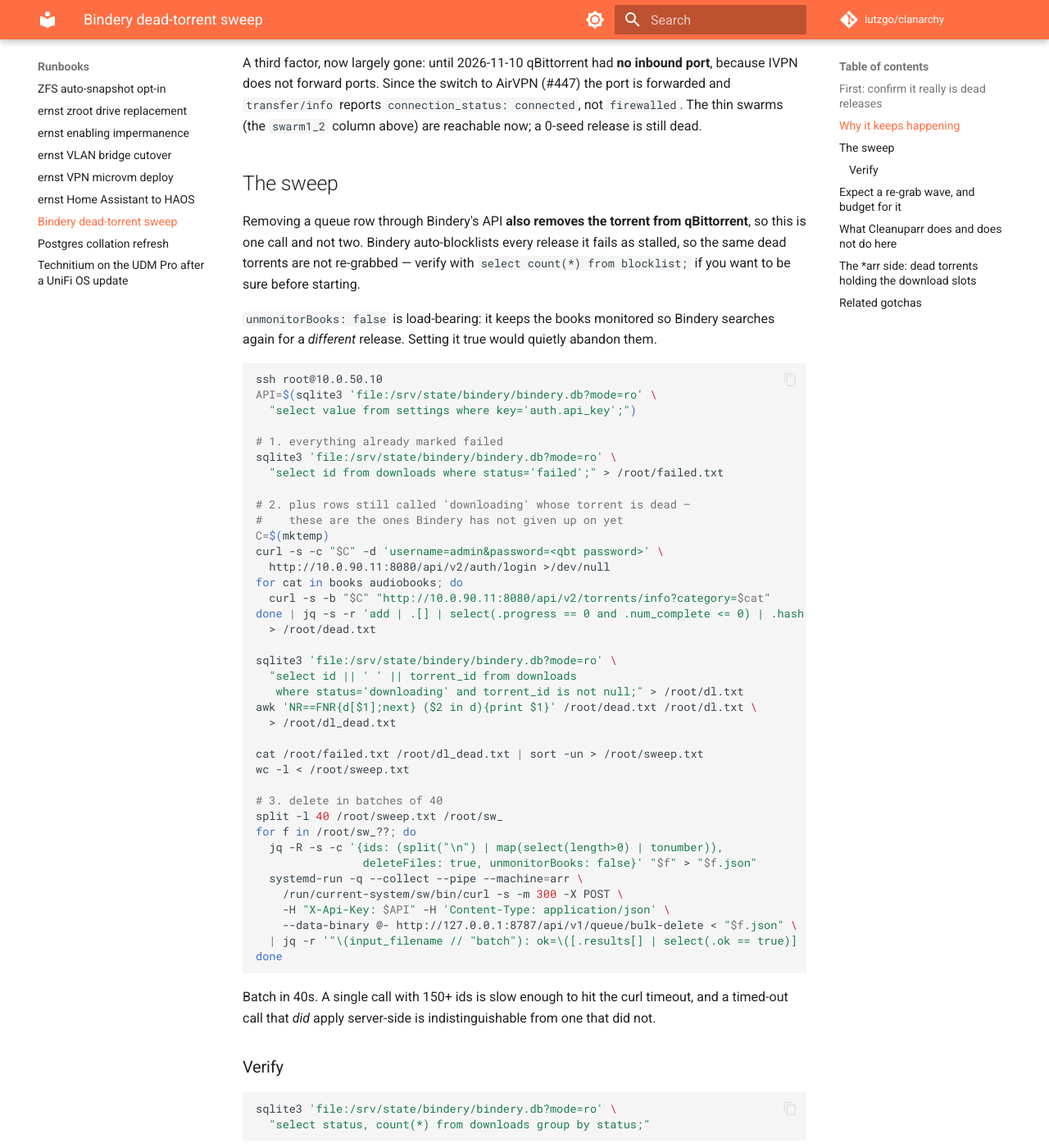
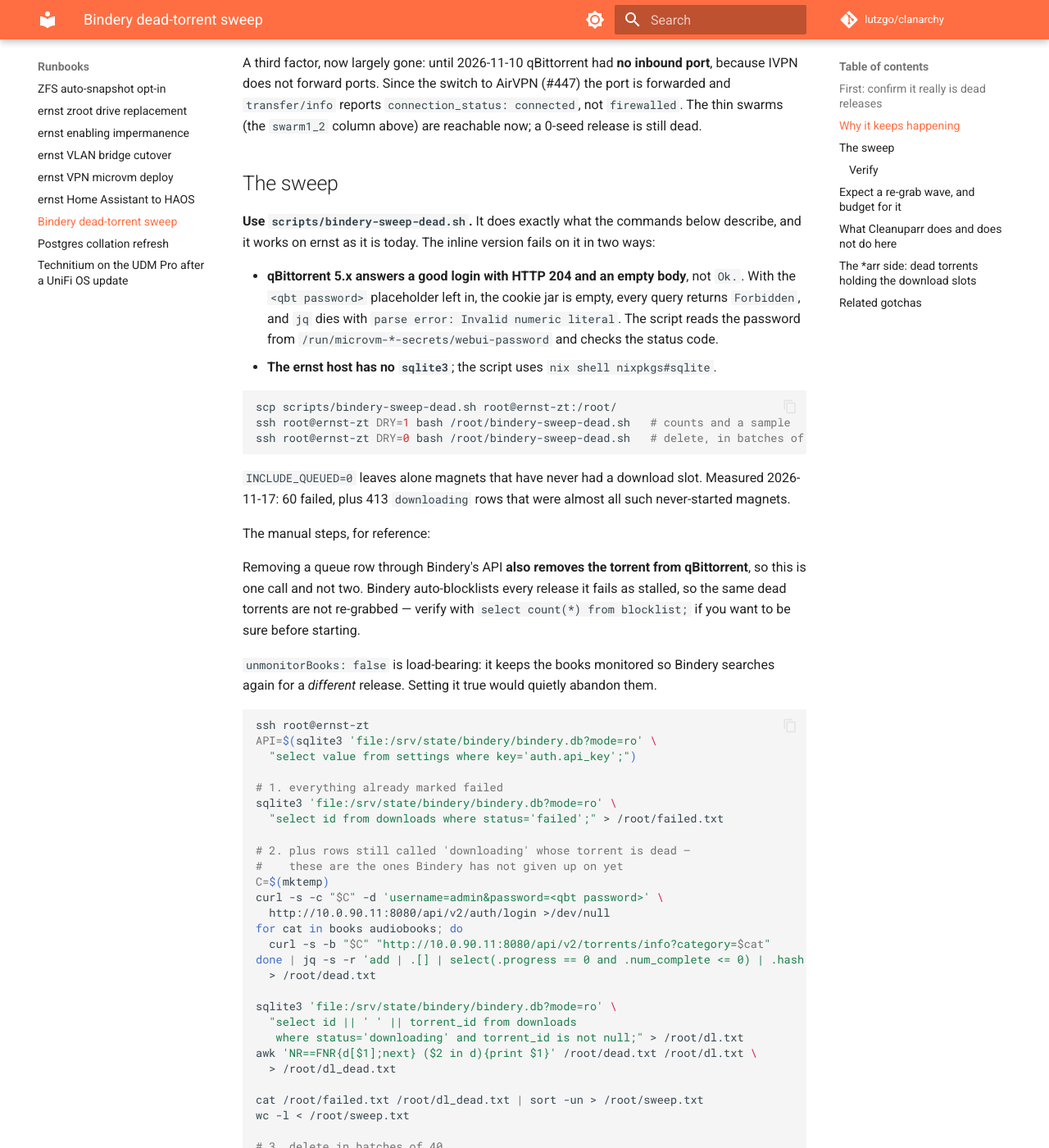
Before and after one commit to lutzgo/clanarchy, an MkDocs documentation site: the page built from docs/runbooks/bindery-dead-torrent-sweep.md, in a window 1280 px wide and 1400 px high, scrolled down 1424 px. Shown: the whole window at 82% size. Built offline with MkDocs 1.6.1 and Material for MkDocs 9.7.7, drawn with Linux system fonts in a browser that asks for light colours; comment, search, counter and statistics services are not loaded; some of the changed text lies outside the part shown.

Commit message:
fix(runbooks): Bindery sweep as a script that works against qBittorrent 5 and a host without sqlite3 (#462)
The runbook's inline sweep failed on ernst: qBittorrent 5 answers a good
login with 204 and no body, so the placeholder login left an empty cookie jar
and jq died on 'Forbidden'; and the host has no sqlite3. Adds
scripts/bindery-sweep-dead.sh (dry-run verified: 60 failed + 413 dead
downloading), host-side usage for both sweeps, and the two Cleanuparr facts
the UI hides (blocklist is hard-coded; re-search is Seeker's job, per arr).


Claude-Session: https://claude.ai/code/session_01W3g8SLp2kFqkKUNqR9FqhU

Co-authored-by: Claude Opus 5.5 <noreply@anthropic.com>

````diff
--- a/docs/runbooks/bindery-dead-torrent-sweep.md
+++ b/docs/runbooks/bindery-dead-torrent-sweep.md
@@ -17,7 +17,7 @@ which is only how many you are currently connected to and reads `0` on
 perfectly healthy completed torrents.
 
 ```bash
-ssh root@10.0.50.10
+ssh root@ernst-zt
 C=$(mktemp)
 curl -s -c "$C" -d 'username=admin&password=<qbt password>' \
   http://10.0.90.11:8080/api/v2/auth/login >/dev/null
@@ -72,6 +72,30 @@ inbound port**, because IVPN does not forward ports. Since the switch to AirVPN
 
 ## The sweep
 
+**Use `scripts/bindery-sweep-dead.sh`.** It does exactly what the commands below
+describe, and it works on ernst as it is today. The inline version fails on it
+in two ways:
+
+- **qBittorrent 5.x answers a good login with HTTP 204 and an empty body**, not
+  `Ok.`. With the `<qbt password>` placeholder left in, the cookie jar is empty,
+  every query returns `Forbidden`, and `jq` dies with
+  `parse error: Invalid numeric literal`. The script reads the password from
+  `/run/microvm-*-secrets/webui-password` and checks the status code.
+- **The ernst host has no `sqlite3`**; the script uses
+  `nix shell nixpkgs#sqlite`.
+
+```bash
+scp scripts/bindery-sweep-dead.sh root@ernst-zt:/root/
+ssh root@ernst-zt DRY=1 bash /root/bindery-sweep-dead.sh   # counts and a sample
+ssh root@ernst-zt DRY=0 bash /root/bindery-sweep-dead.sh   # delete, in batches of 40
+```
+
+`INCLUDE_QUEUED=0` leaves alone magnets that have never had a download slot.
+Measured 2026-11-17: 60 failed, plus 413 `downloading` rows that were almost
+all such never-started magnets.
+
+The manual steps, for reference:
+
 Removing a queue row through Bindery's API **also removes the torrent from
 qBittorrent**, so this is one call and not two. Bindery auto-blocklists every
 release it fails as stalled, so the same dead torrents are not re-grabbed —
@@ -83,7 +107,7 @@ Bindery searches again for a *different* release. Setting it true would quietly
 abandon them.
 
 ```bash
-ssh root@10.0.50.10
+ssh root@ernst-zt
 API=$(sqlite3 'file:/srv/state/bindery/bindery.db?mode=ro' \
   "select value from settings where key='auth.api_key';")
 
@@ -202,6 +226,15 @@ runtime state in `cleanuparr.db`, not in this repo, and on that day:
 | Queue Cleaner → metadata strikes | `0` (off) | ~12 (1 h at the 5-minute cron) |
 | Dead-torrent categories | tv, movies, books, audiobooks… | + **lidarr** |
 
+Two things the UI does not make obvious, both read out of the 2.10.5 binary:
+
+- **There is no blocklist toggle, and none is needed.** Every removal calls the
+  \*arr's queue DELETE with `blocklist=true&skipRedownload=true` hard-coded.
+- **`skipRedownload=true` means the \*arr does not search again by itself.**
+  Re-searching is Cleanuparr's **Seeker**. It was enabled for Sonarr and Radarr
+  only, so after adding Lidarr, enable Seeker for Lidarr too, or a removed album
+  stays missing.
+
 Check these first whenever "nothing downloads".
 
 For an immediate unblock, or if Cleanuparr is behind, `scripts/arr-sweep-dead.sh`
@@ -210,8 +243,9 @@ activity through the \*arr that grabbed them, with blocklisting, so each app
 searches again:
 
 ```bash
-ssh root@ernst-zt 'DRY=1 bash -s' < scripts/arr-sweep-dead.sh   # list
-ssh root@ernst-zt 'DRY=0 bash -s' < scripts/arr-sweep-dead.sh   # remove
+scp scripts/arr-sweep-dead.sh root@ernst-zt:/root/
+ssh root@ernst-zt DRY=1 bash /root/arr-sweep-dead.sh   # list
+ssh root@ernst-zt DRY=0 bash /root/arr-sweep-dead.sh   # remove
 ```
 
 It covers `lidarr`, `tv` (Sonarr) and `radarr`. It ignores `queuedDL`
````
Also changed, not shown: 2 other files.
